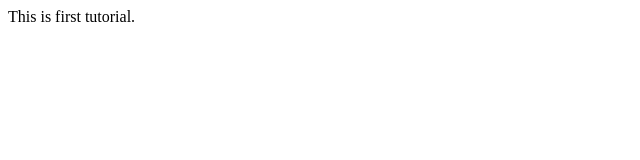
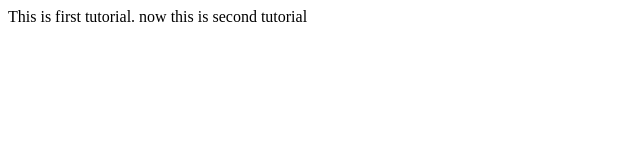
Before and after one commit to Abhi0944/Sample-project-1, a plain HTML site: page index.html in a window 1280 px wide. Shown: the whole page, without its empty margins (0-640 px from the left). Drawn offline with Linux system fonts and the light colour scheme.

Commit message:
second change

```diff
--- a/index.html
+++ b/index.html
@@ -7,5 +7,6 @@
 </head>
 <body>
     This is first tutorial.
+    now this is second tutorial
 </body>
 </html>
```
